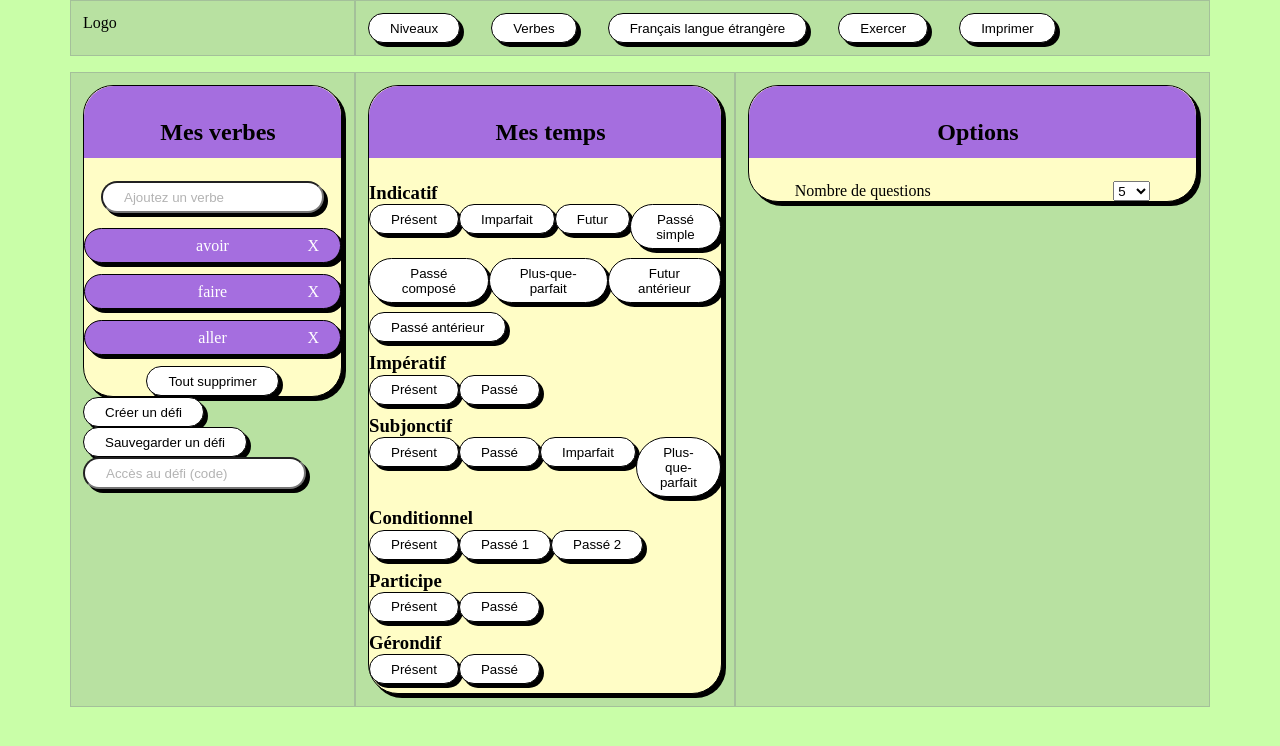
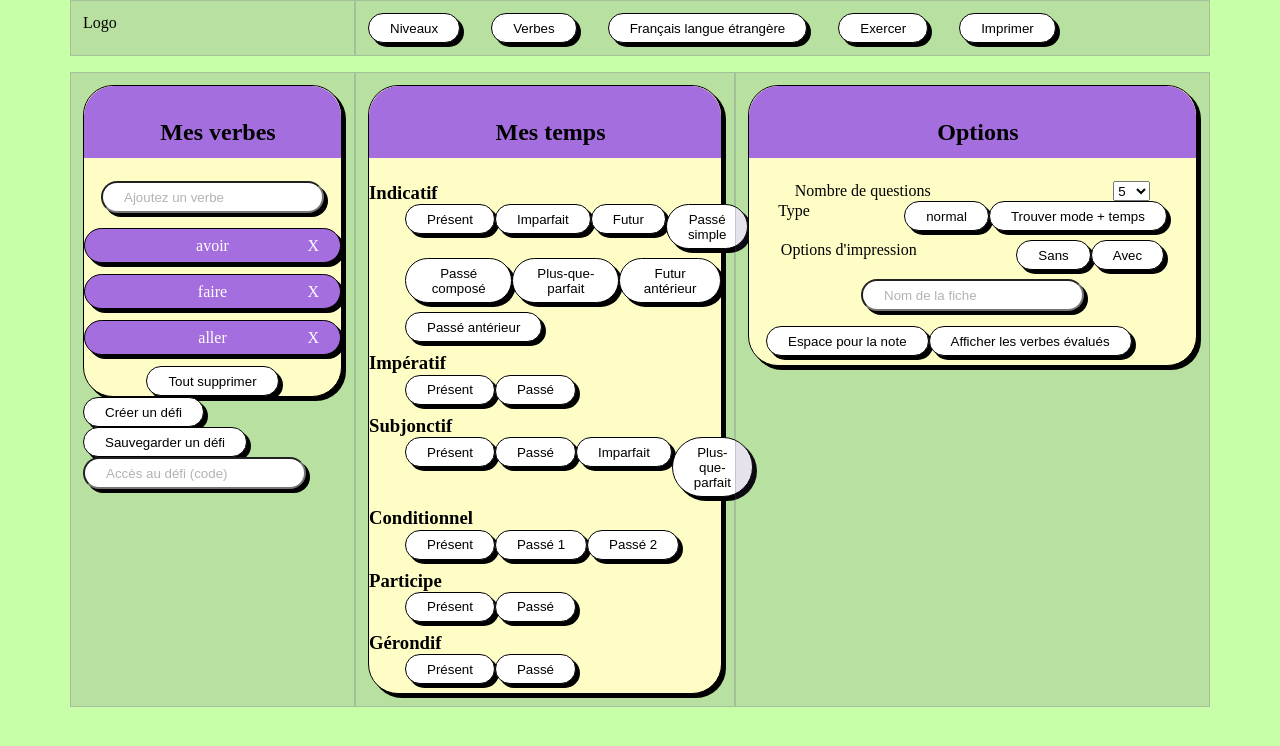
Before and after one commit to jeannehostettler/tatitotu, a website built with Parcel: page src/index.html in a window 1280 px wide. Built offline with nearby package versions, Linux system fonts and the light colour scheme.

Commit message:
création de la carte "options"

```diff
--- a/src/index.html
+++ b/src/index.html
@@ -150,7 +150,7 @@
             </div>
             <h3>Conditionnel</h3>
             <div class="small-button-line">
-              <div class="small-button">
+              <div class="small-button is-active">
                 <button>Présent</button>
               </div>
               <div class="small-button">
@@ -196,8 +196,41 @@
                 <option value="30">40</option>
                 <option value="40">50</option>
               </select>
+            </div>
+            <div class="options-chooser">
+              Type
+              <div class="small-button-line">
+                <div class="small-button">
+                  <button>normal</button>
+                </div>
+                <div class="small-button">
+                  <button>Trouver mode + temps</button>
+                </div>
               </div>
             </div>
+            <div class="options-chooser">
+              Options d'impression
+              <div class="small-button-line">
+                <div class="small-button">
+                  <button>Sans</button>
+                </div>
+                <div class="small-button">
+                  <button>Avec</button>
+                </div>
+              </div>
+            </div>
+            <label for="namefile">
+              <input type="text" id="field" name="Nom de la fiche" value="Nom de la fiche">
+            </label>
+            <div class="button-line">
+              <div class="small-button">
+                <button>Espace pour la note</button>
+              </div>
+              <div class="small-button">
+                <button>Afficher les verbes évalués</button>
+              </div>
+            </div>
+          </div>
           </div>
         </div>
       </div>
--- a/src/scss/main.scss
+++ b/src/scss/main.scss
@@ -9,3 +9,4 @@
 @import "modules/top-card";
 @import "modules/small-button";
 @import "modules/options-chooser";
+@import "modules/button-line";
--- /dev/null
+++ b/src/scss/modules/_button-line.scss
@@ -0,0 +1,4 @@
+.button-line {
+  display: flex;
+  margin-left: 17px;
+}
--- a/src/scss/modules/_dropdown.scss
+++ b/src/scss/modules/_dropdown.scss
@@ -6,6 +6,7 @@
 .dropdown:hover .dropdown-child {
   transform: translateY(0);
   opacity: 1;
+  pointer-events: all;
 }
 
 .dropdown-child {
--- a/src/scss/modules/_small-button.scss
+++ b/src/scss/modules/_small-button.scss
@@ -1,5 +1,6 @@
 .small-button-line {
   display: flex;
+  margin-left: 36px;
 }
 
 .small-button {
```
